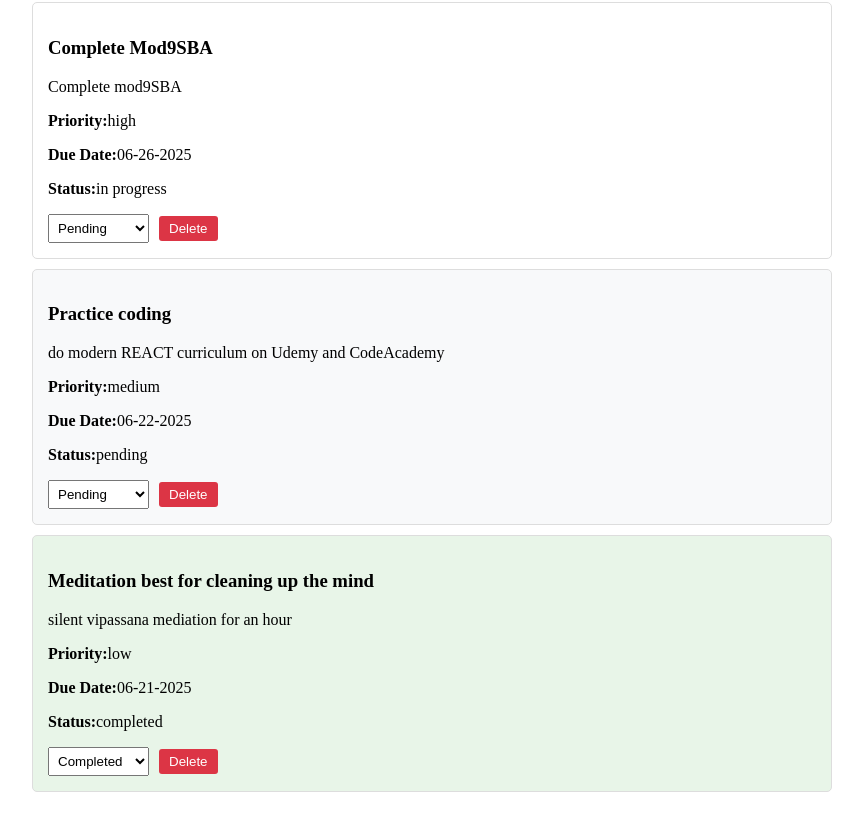
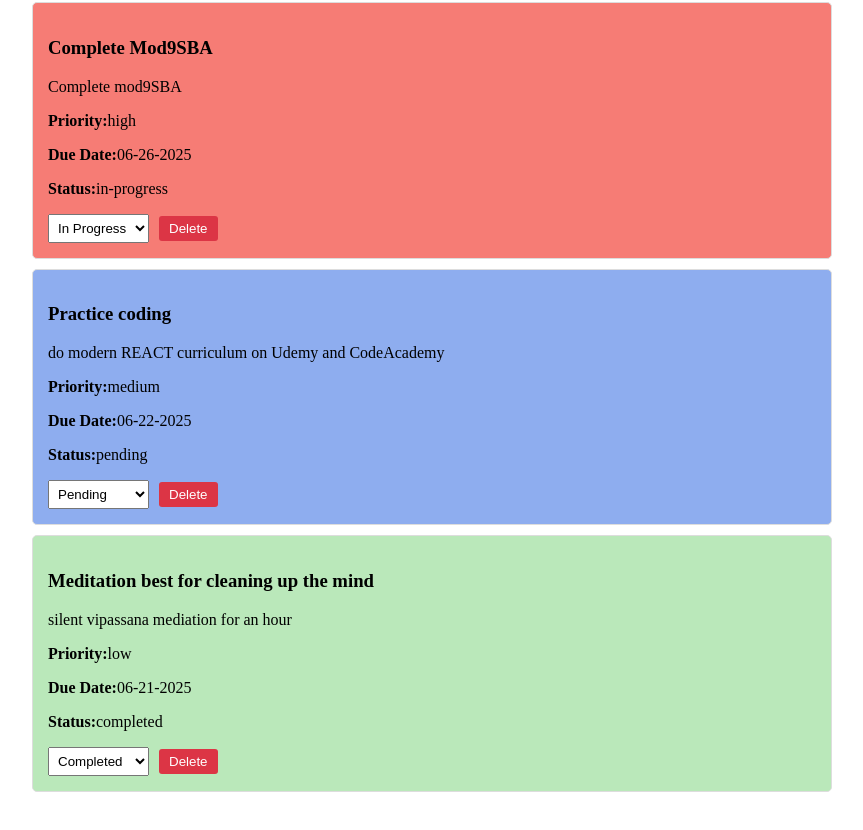
Before and after one commit to FrancesReagan/task-manager, a React (Vite) app: page / in a window 1280 px wide. Shown: the part 281-1111 px from the top of the page, without its empty margins (208-1071 px from the left). Built offline with nearby package versions, Linux system fonts and the light colour scheme.

Commit message:
changed color styles for statuses

```diff
--- a/src/App.css
+++ b/src/App.css
@@ -12,17 +12,17 @@
 }
 
 .task-item-pending {
-  background-color: #f8f9fa;
+  background-color: #8eadef;
 
 }
 
 .task-item-in-progress {
-  background-color: #fff3cd;
+  background-color: #f67c75;
 
 }
 
 .task-item-completed {
-  background-color: #e8f5e8;
+  background-color: #bae8ba;
 }
 
 .task-actions {
--- a/src/components/TaskList.jsx
+++ b/src/components/TaskList.jsx
@@ -15,7 +15,7 @@ import TaskFilter from "./TaskFilter.jsx";
       id: 1,
       title: "Complete Mod9SBA",
       description: "Complete mod9SBA",
-      status: "in progress",
+      status: "in-progress",
       priority: "high",
       dueDate: "06-26-2025"
 
```
